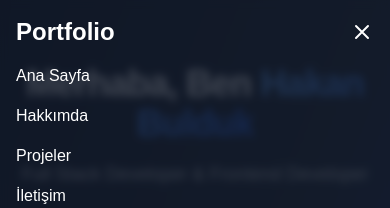
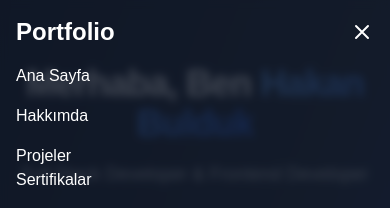
Before and after one commit to hakan4773/Portfolio-Site-NextJS, a Next.js app: page / in a window 390 px wide. Both pictures are taken after a click on the button 362 px from the left and 32 px from the top of the page. Shown: the top 208 px of the page. Built offline with nearby package versions, Linux system fonts and the light colour scheme; no server answers; the database is empty.

Commit message:
Add link to Sertifikalar in the Header component

```diff
--- a/app/components/Header.jsx
+++ b/app/components/Header.jsx
@@ -76,6 +76,9 @@
             <Link href="/projects" className="block text-white hover:text-blue-500">
               Projeler
             </Link>
+               <Link href="/certificate" className="text-white hover:text-blue-500 transition">
+              Sertifikalar
+            </Link>
             <Link href="/contact" className="block text-white hover:text-blue-500">
               İletişim
             </Link>
```
